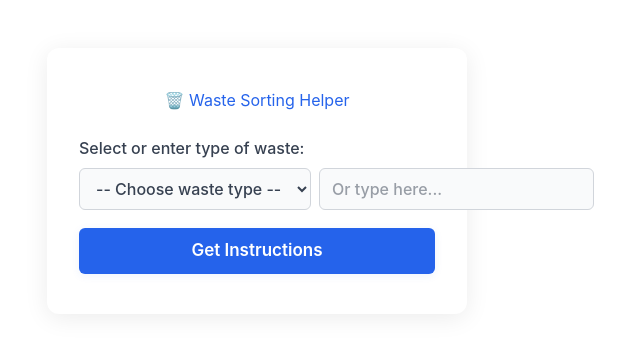
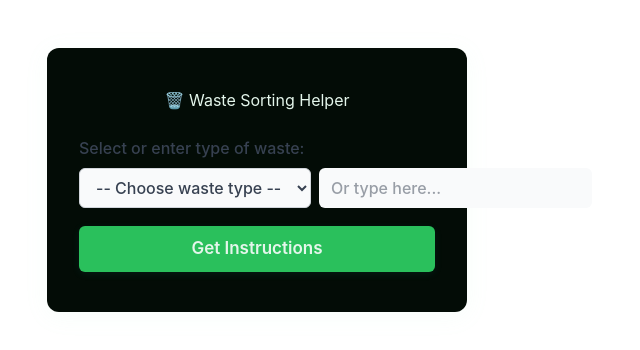
Before and after one commit to shadowrager85/sortiva, a Next.js app in the folder sortiva/: page /sort in a window 1280 px wide. Shown: the top 350 px of the page, without its empty margins (383-1023 px from the left). Built offline with nearby package versions, Linux system fonts and the light colour scheme.

Commit message:
sort ui improvements

```diff
--- a/sortiva/src/app/sort/page.tsx
+++ b/sortiva/src/app/sort/page.tsx
@@ -41,13 +41,13 @@ export default function SortPage() {
                 maxWidth: 420,
                 margin: "3rem auto",
                 fontFamily: "Inter, sans-serif",
-                background: "#fff",
+                background: "#030c06",
                 borderRadius: 12,
-                boxShadow: "0 4px 24px rgba(0,0,0,0.08)",
+                boxShadow: "0 4px 24px rgba(155, 239, 185, 0.08)",
                 padding: "2.5rem 2rem",
             }}
         >
-            <h1 style={{ textAlign: "center", marginBottom: 24, color: "#2563eb" }}>
+            <h1 style={{ textAlign: "center", marginBottom: 24, color: "#e4f6eb" }}>
                 🗑️ Waste Sorting Helper
             </h1>
             <form onSubmit={handleSubmit} style={{ display: "flex", flexDirection: "column", gap: 18 }}>
@@ -82,7 +82,7 @@ export default function SortPage() {
                                 flex: 1,
                                 padding: "8px 12px",
                                 borderRadius: 6,
-                                border: "1px solid #d1d5db",
+                                border: "1px solidrgb(58, 126, 227)",
                                 fontSize: 16,
                                 background: "#f9fafb",
                             }}
@@ -93,8 +93,8 @@ export default function SortPage() {
                     type="submit"
                     disabled={!wasteType || loading}
                     style={{
-                        background: "#2563eb",
-                        color: "#fff",
+                        background: "#2ac05c",
+                        color: "#e4f6eb",
                         padding: "10px 0",
                         border: "none",
                         borderRadius: 6,
@@ -102,7 +102,7 @@ export default function SortPage() {
                         fontSize: 17,
                         cursor: loading ? "not-allowed" : "pointer",
                         transition: "background 0.2s",
-                        boxShadow: "0 2px 8px rgba(37,99,235,0.08)",
+                        boxShadow: "0 2px 8px rgba(38, 198, 193, 0.08)",
                     }}
                 >
                     {loading ? "Loading..." : "Get Instructions"}
@@ -115,12 +115,12 @@ export default function SortPage() {
                         padding: "18px 16px",
                         background: "#f1f5f9",
                         borderRadius: 8,
-                        borderLeft: "5px solid #2563eb",
+                        borderLeft: "5px solidrgb(37, 235, 189)",
                         boxShadow: "0 1px 4px rgba(0,0,0,0.04)",
                     }}
                 >
-                    <strong style={{ color: "#2563eb" }}>Disposal Instructions:</strong>
-                    <p style={{ margin: "8px 0 0", color: "#334155", fontSize: 17 }}>{instructions}</p>
+                    <strong style={{ color: "#2ac05c" }}>Disposal Instructions:</strong>
+                    <p style={{ margin: "8px 0 0", color: "#405372", fontSize: 17 }}>{instructions}</p>
                 </div>
             )}
         </main>
```
Also changed, not shown: 1 other file (tests, documents, lock files or other folders).
